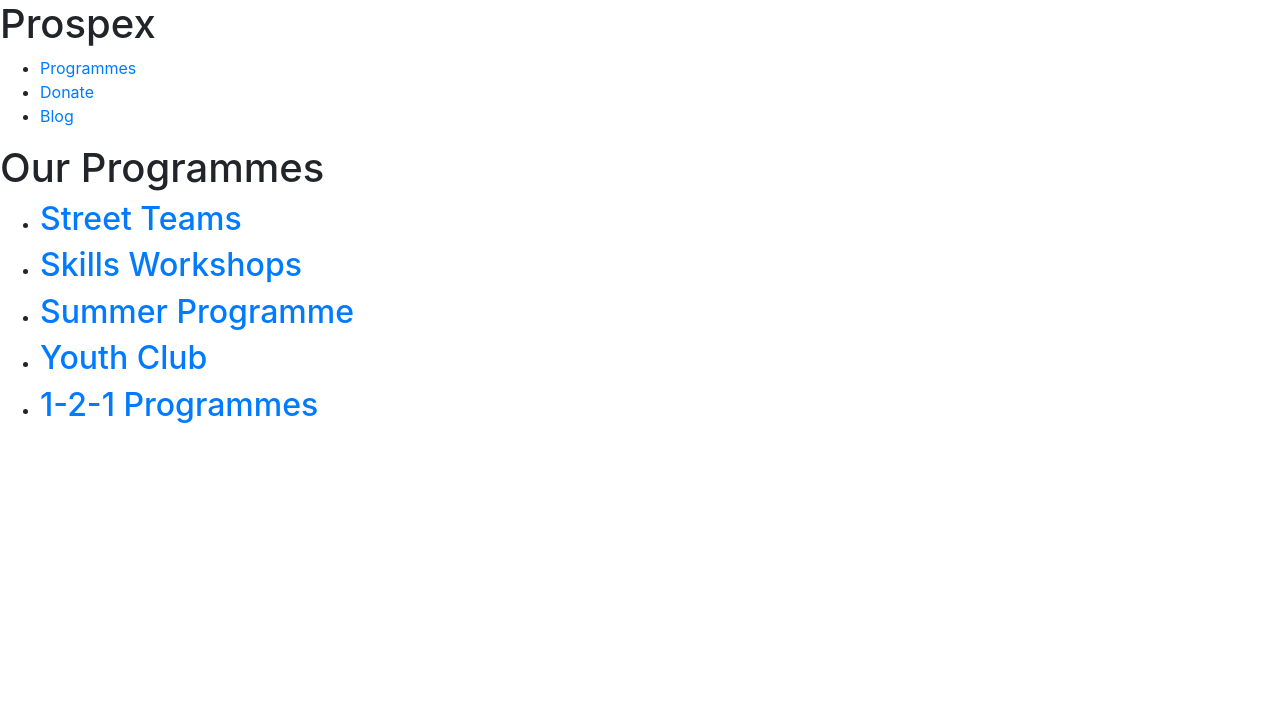
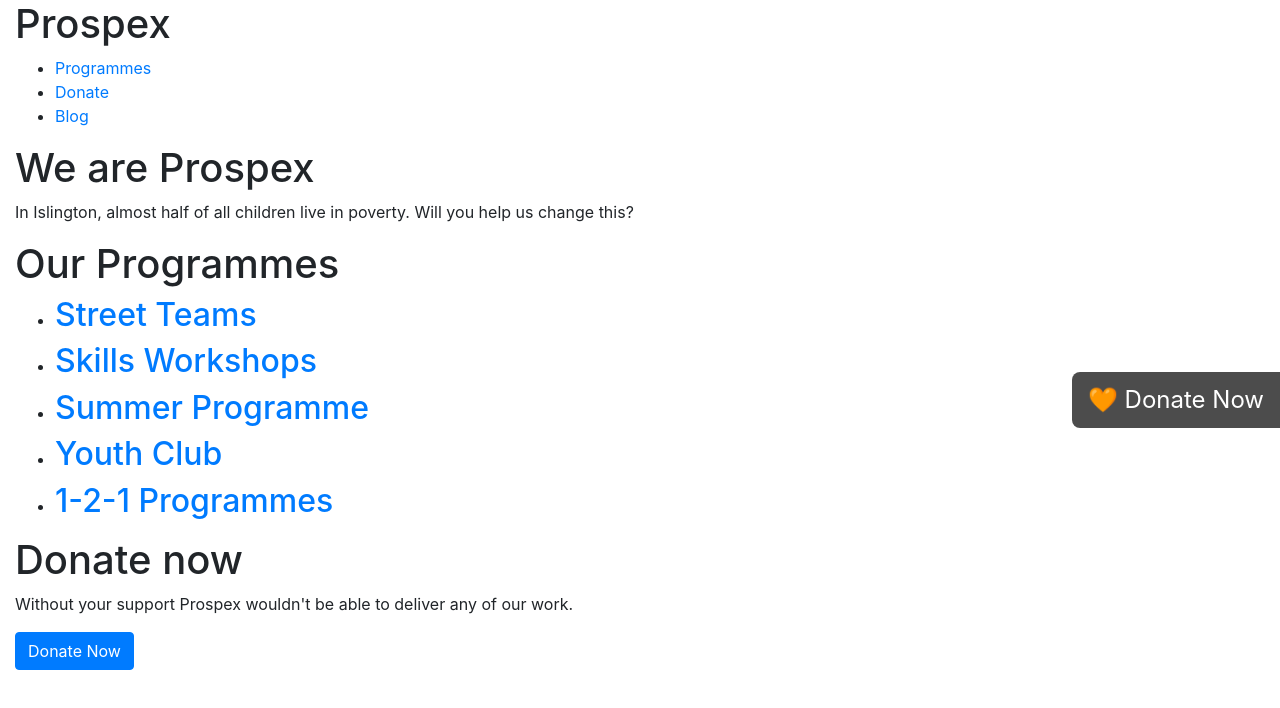
Before and after one commit to adaapp/prospex-website, a plain HTML site: page index.html in a window 1280 px wide. Drawn offline with nearby package versions, Linux system fonts and the light colour scheme.

Commit message:
Donation widget

```diff
--- a/index.html
+++ b/index.html
@@ -11,19 +11,23 @@
 
 </head>
 <body>
-    <header>
+
+
+
+    <header class="container-fluid">
         <h1>Prospex</h1>
         <nav>
             <ul>
-                <li><a href="programmes.html" title="Our programmes">Programmes</a></li>
+                <li><a href="#programmes" title="Our programmes">Programmes</a></li>
                 <li><a href="donate.html" title="Donate">Donate</a></li>
                 <li><a href="blog.html" title="Read our blog">Blog</a></li>
             </ul>
         </nav>
     </header>
-    <main>
+    <main class="container-fluid">
         <section id="mission-statement">
-
+            <h1>We are Prospex</h1>
+            <p>In Islington, almost half of all children live in poverty. Will you help us change this?</p>
         </section>
         <section id="who-we-are">
 
@@ -59,11 +63,20 @@
             </ul>
         </section>
         <section id="fundraising">
-
+            <h1>Donate now</h1>
+            <p>Without your support Prospex wouldn't be able to deliver any of our work.</p>
+            <a class="btn btn-primary" href="#fundraising" title="Donate to Prospex now">Donate Now</a>
         </section>
     </main>
-    <footer>
+    <footer class="container-fluid">
 
     </footer>
+
+    <div class="donate-widget">
+        <a href="#fundraising" title="Donate to Prospex now">🧡 Donate Now</a>
+    </div>
+
+
 </body>
+    <script src="donate-widget.js"></script>
 </html>
--- a/style/main.css
+++ b/style/main.css
@@ -0,0 +1,25 @@
+
+
+
+/* Donate Widget CSS */
+
+.donate-widget {
+    position: fixed;
+    top: calc(50% - 1.75rem);
+    right: 0;
+}
+
+.donate-widget a {
+    color: white;
+    font-size: 1.5rem;
+    line-height: 1;
+    display: block;
+    padding: 1rem;
+    background: rgba(0,0,0,.7);
+    border-radius: 0.5rem 0 0 0.5rem;
+}
+
+.donate-widget a:hover {
+    text-decoration: none;
+    background: rgba(50,50,50,0.7);
+}
```
Also changed, not shown: 1 other file.
